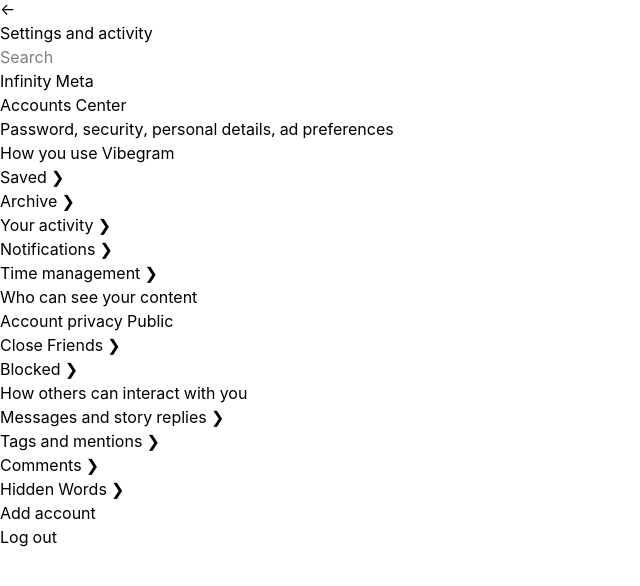
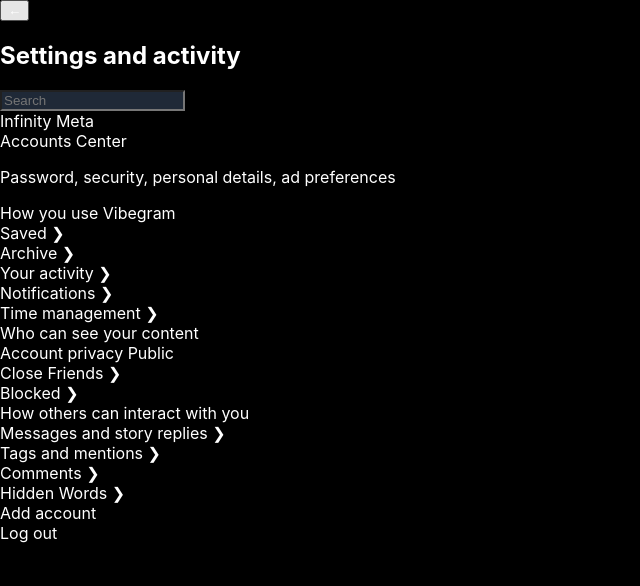
Before and after one commit to itsmeraj993928-cmd/vibegram, a React (Vite) app: page / in a window 1280 px wide. Shown: the top 586 px of the page, without its empty margins (0-640 px from the left). Built offline with nearby package versions, Linux system fonts and the light colour scheme.

Commit message:
Update index.css

```diff
--- a/src/index.css
+++ b/src/index.css
@@ -1,87 +1,53 @@
-@import "tailwindcss";
+@tailwind base;
+@tailwind components;
+@tailwind utilities;
 
-@layer base {
-  body {
-    font-family: 'Plus Jakarta Sans', 'Noto Sans Devanagari', -apple-system, BlinkMacSystemFont, "Segoe UI", Roboto, sans-serif;
-    -webkit-tap-highlight-color: transparent;
-    user-select: none;
-    overscroll-behavior-y: contain;
-  }
-
-  input, textarea {
-    user-select: text;
-  }
+body {
+  margin: 0;
+  background-color: #000000;
+  color: #ffffff;
+  font-family: -apple-system, BlinkMacSystemFont, 'Segoe UI', Roboto, Helvetica, Arial, sans-serif;
 }
 
-/* Hide scrollbars for story reels and horizontal tabs while preserving scroll */
-.no-scrollbar::-webkit-scrollbar {
-  display: none;
-}
-.no-scrollbar {
-  -ms-overflow-style: none;
-  scrollbar-width: none;
+/* Header & Inputs Fix */
+input, textarea {
+  color: #ffffff !important;
+  background-color: #1f2937 !important;
 }
 
-/* Mobile Safe Area Insets for standalone Android/iOS PWA */
-.pb-safe {
-  padding-bottom: env(safe-area-inset-bottom, 16px);
-}
-.pt-safe {
-  padding-top: env(safe-area-inset-top, 0px);
+/* Text Visibility Fix */
+p, span, h1, h2, h3, h4, button, a {
+  color: #ffffff;
 }
 
-/* Subtle glassmorphism */
-.glass-panel {
-  background: rgba(15, 23, 42, 0.75);
-  backdrop-filter: blur(16px);
-  -webkit-backdrop-filter: blur(16px);
-  border: 1px solid rgba(255, 255, 255, 0.08);
-}
-
-.glass-nav {
-  background: rgba(15, 23, 42, 0.88);
-  backdrop-filter: blur(20px);
-  -webkit-backdrop-filter: blur(20px);
-  border-top: 1px solid rgba(255, 255, 255, 0.08);
-}
-
-/* Custom animated gradient for Vibegram stories & active vibes */
-@keyframes vibe-rotate {
-  0% { transform: rotate(0deg); }
-  100% { transform: rotate(360deg); }
-}
-
-.animate-vibe-ring {
-  background: conic-gradient(from 0deg, #FF3366, #FF8A00, #A855F7, #6366F1, #FF3366);
-}
-
-/* Disc spin for reel music */
-@keyframes disc-spin {
-  from { transform: rotate(0deg); }
-  to { transform: rotate(360deg); }
-}
-
-.animate-disc {
-  animation: disc-spin 4s linear infinite;
-}
-/* Instagram Dark Mode Extra Styles */
+/* Bottom Navigation Styling */
 .bottom-nav {
   position: fixed;
   bottom: 0;
   left: 0;
   right: 0;
-  height: 50px;
+  height: 60px;
   background-color: #000000;
-  border-top: 0.5px solid #262626;
+  border-top: 1px solid #262626;
   display: flex;
   justify-content: space-around;
   align-items: center;
-  z-index: 1000;
+  z-index: 50;
 }
 
-.story-ring {
-  padding: 2px;
-  background: linear-gradient(45deg, #f09433, #e6683c, #dc2743, #cc2366, #bc1888);
-  border-radius: 50%;
-  display: inline-block;
+.nav-btn {
+  background: none;
+  border: none;
+  font-size: 22px;
+  opacity: 0.6;
+  cursor: pointer;
 }
+
+.nav-btn.active {
+  opacity: 1;
+}
+
+/* Logo Font Style */
+.logo-text {
+  font-family: 'Style Script', cursive, sans-serif;
+}
```
